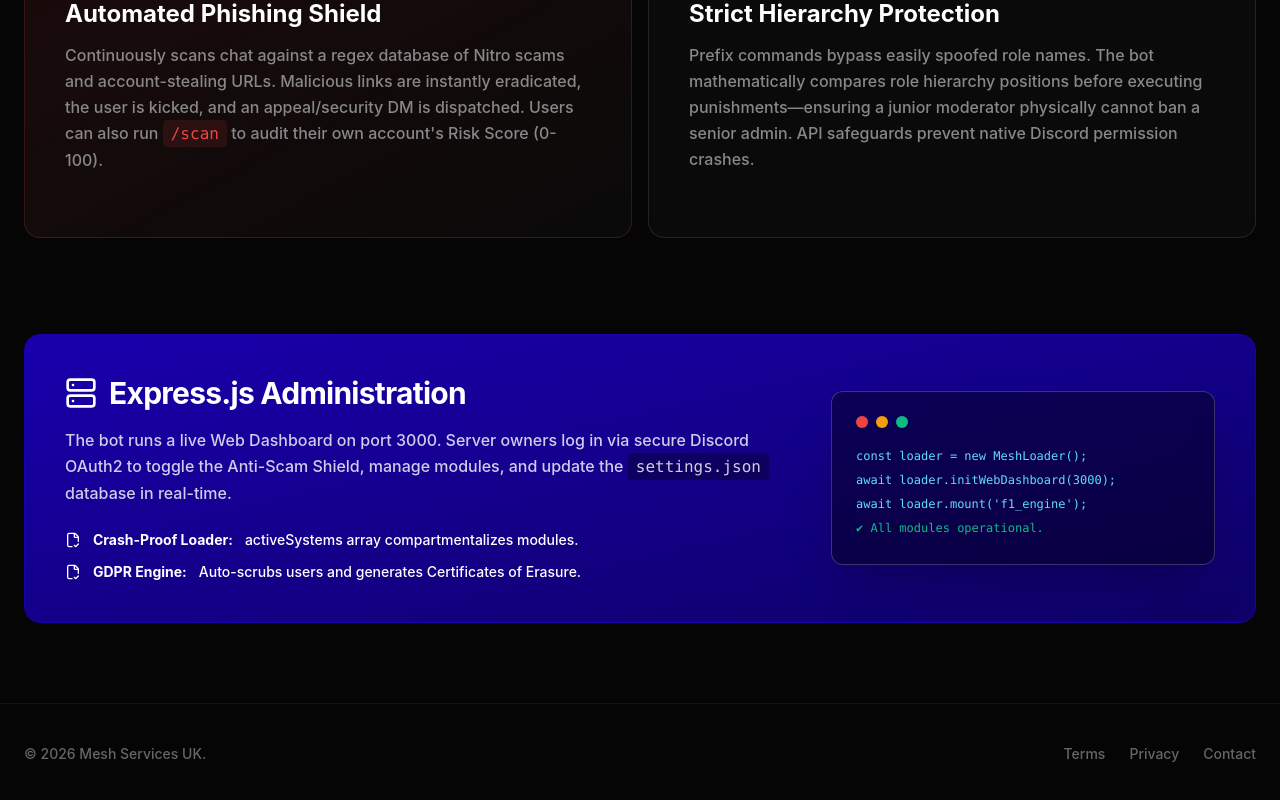
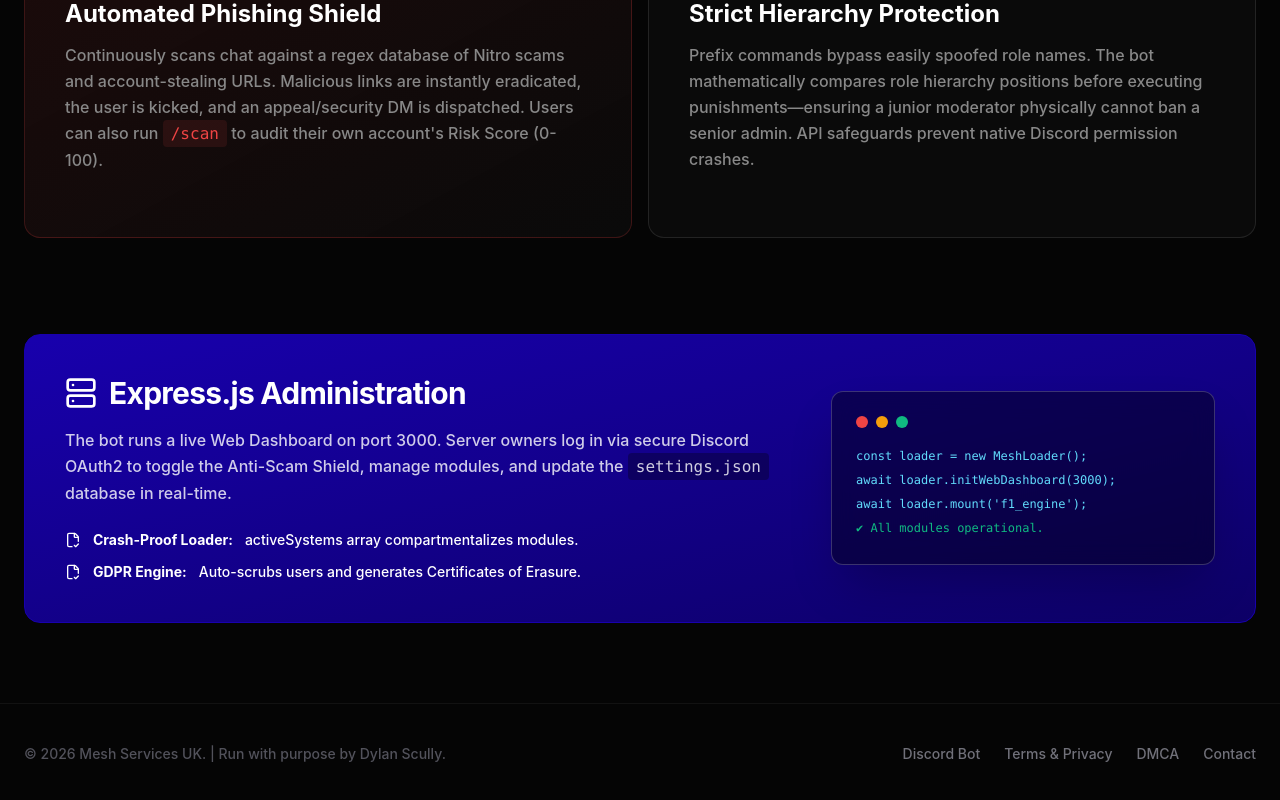
Before and after one commit to dylanscully2005/mesh-website, a React (Vite) app: page /bot in a window 1280 px wide. Shown: the part 1626-2426 px from the top of the page. Built offline with nearby package versions, Linux system fonts and the light colour scheme; no server answers.

Commit message:
Changed admin log in and added footers to all pages

```diff
--- a/src/pages/About.tsx
+++ b/src/pages/About.tsx
@@ -117,15 +117,18 @@ export default function About() {
       </main>
 
       {/* Footer */}
-      <footer className="border-t border-white/5 mt-20 pt-10">
-        <div className="max-w-7xl mx-auto px-6 flex flex-col md:flex-row items-center justify-between gap-4">
-          <div className="text-[#666] font-medium text-sm">
-            © 2026 Mesh Services UK.
+       <footer className="border-t border-white/5 mt-20 pt-10 pb-6">
+        <div className="max-w-7xl mx-auto px-6 flex flex-col md:flex-row items-center justify-between gap-6">
+          <div className="text-zinc-600 font-medium text-sm text-center md:text-left">
+            © {new Date().getFullYear()} Mesh Services UK. <br className="md:hidden" />
+            <span className="hidden md:inline"> | </span>
+            Run with purpose by Dylan Scully.
           </div>
-          <div className="flex gap-6 text-sm font-medium text-[#666]">
-            <Link to="/policies" className="hover:text-white transition-colors">Terms</Link>
-            <Link to="/policies" className="hover:text-white transition-colors">Privacy</Link>
-            <Link to="/support" className="hover:text-white transition-colors">Contact</Link>
+          <div className="flex flex-wrap justify-center gap-6 text-sm font-medium text-zinc-500">
+            <Link to="/bot" className="hover:text-zinc-200 transition-colors">Discord Bot</Link>
+            <Link to="/policies" className="hover:text-zinc-200 transition-colors">Terms & Privacy</Link>
+            <Link to="/policies" className="hover:text-zinc-200 transition-colors">DMCA</Link>
+            <Link to="/support" className="hover:text-zinc-200 transition-colors">Contact</Link>
           </div>
         </div>
       </footer>
--- a/src/pages/Bot.tsx
+++ b/src/pages/Bot.tsx
@@ -186,15 +186,18 @@ export default function Bot() {
       </main>
 
       {/* Footer */}
-      <footer className="border-t border-white/5 mt-20 pt-10">
-        <div className="max-w-7xl mx-auto px-6 flex flex-col md:flex-row items-center justify-between gap-4">
-          <div className="text-[#666] font-medium text-sm">
-            © 2026 Mesh Services UK.
+      <footer className="border-t border-white/5 mt-20 pt-10 pb-6">
+        <div className="max-w-7xl mx-auto px-6 flex flex-col md:flex-row items-center justify-between gap-6">
+          <div className="text-zinc-600 font-medium text-sm text-center md:text-left">
+            © {new Date().getFullYear()} Mesh Services UK. <br className="md:hidden" />
+            <span className="hidden md:inline"> | </span>
+            Run with purpose by Dylan Scully.
           </div>
-          <div className="flex gap-6 text-sm font-medium text-[#666]">
-            <Link to="/policies" className="hover:text-white transition-colors">Terms</Link>
-            <Link to="/policies" className="hover:text-white transition-colors">Privacy</Link>
-            <Link to="/support" className="hover:text-white transition-colors">Contact</Link>
+          <div className="flex flex-wrap justify-center gap-6 text-sm font-medium text-zinc-500">
+            <Link to="/bot" className="hover:text-zinc-200 transition-colors">Discord Bot</Link>
+            <Link to="/policies" className="hover:text-zinc-200 transition-colors">Terms & Privacy</Link>
+            <Link to="/policies" className="hover:text-zinc-200 transition-colors">DMCA</Link>
+            <Link to="/support" className="hover:text-zinc-200 transition-colors">Contact</Link>
           </div>
         </div>
       </footer>
--- a/src/pages/Economics.tsx
+++ b/src/pages/Economics.tsx
@@ -93,16 +93,18 @@ export default function Economics() {
       </main>
 
       {/* Footer */}
-      <footer className="border-t border-white/5 mt-20 pt-10">
-        <div className="max-w-7xl mx-auto px-6 flex flex-col md:flex-row items-center justify-between gap-4">
-          <div className="text-[#666] font-medium text-sm">
-            © 2026 Mesh Services UK. Operational in Runcorn, UK.
+       <footer className="border-t border-white/5 mt-20 pt-10 pb-6">
+        <div className="max-w-7xl mx-auto px-6 flex flex-col md:flex-row items-center justify-between gap-6">
+          <div className="text-zinc-600 font-medium text-sm text-center md:text-left">
+            © {new Date().getFullYear()} Mesh Services UK. <br className="md:hidden" />
+            <span className="hidden md:inline"> | </span>
+            Run with purpose by Dylan Scully.
           </div>
-          <div className="flex gap-6 text-sm font-medium text-[#666]">
-            <Link to="/policies" className="hover:text-white transition-colors">Terms</Link>
-            <Link to="/policies" className="hover:text-white transition-colors">Privacy</Link>
-            <Link to="/policies" className="hover:text-white transition-colors">DMCA</Link>
-            <a href="mailto:support@meshservicesuk.com" className="hover:text-white transition-colors">Contact</a>
+          <div className="flex flex-wrap justify-center gap-6 text-sm font-medium text-zinc-500">
+            <Link to="/bot" className="hover:text-zinc-200 transition-colors">Discord Bot</Link>
+            <Link to="/policies" className="hover:text-zinc-200 transition-colors">Terms & Privacy</Link>
+            <Link to="/policies" className="hover:text-zinc-200 transition-colors">DMCA</Link>
+            <Link to="/support" className="hover:text-zinc-200 transition-colors">Contact</Link>
           </div>
         </div>
       </footer>
--- a/src/pages/Home.tsx
+++ b/src/pages/Home.tsx
@@ -11,7 +11,7 @@ export default function Home() {
         <div className="max-w-7xl mx-auto px-6 h-16 flex items-center justify-between">
           <div className="flex items-center gap-2 group cursor-pointer">
             <Hexagon fill="#1800ad" className="text-[#1800ad] w-6 h-6 group-hover:scale-110 transition-transform" />
-            <span className="text-base font-bold tracking-tight text-zinc-100">Mesh Services UK</span>
+            <span className="text-base font-bold tracking-tight text-zinc-100">Mesh Global Services</span>
           </div>
           <div className="hidden md:flex items-center gap-8 text-sm font-medium text-zinc-500">
             <Link to="/infrastructure" className="hover:text-zinc-200 transition-colors">Infrastructure</Link>
--- a/src/pages/Infrastructure.tsx
+++ b/src/pages/Infrastructure.tsx
@@ -173,7 +173,7 @@ export default function Infrastructure() {
       </main>
 
       {/* Footer - Matched to Home.tsx style */}
-      <footer className="border-t border-white/5 mt-20 pt-10 pb-6">
+    <footer className="border-t border-white/5 mt-20 pt-10 pb-6">
         <div className="max-w-7xl mx-auto px-6 flex flex-col md:flex-row items-center justify-between gap-6">
           <div className="text-zinc-600 font-medium text-sm text-center md:text-left">
             © {new Date().getFullYear()} Mesh Services UK. <br className="md:hidden" />
@@ -181,9 +181,10 @@ export default function Infrastructure() {
             Run with purpose by Dylan Scully.
           </div>
           <div className="flex flex-wrap justify-center gap-6 text-sm font-medium text-zinc-500">
+            <Link to="/bot" className="hover:text-zinc-200 transition-colors">Discord Bot</Link>
             <Link to="/policies" className="hover:text-zinc-200 transition-colors">Terms & Privacy</Link>
             <Link to="/policies" className="hover:text-zinc-200 transition-colors">DMCA</Link>
-            <a href="mailto:support@meshservicesuk.com" className="hover:text-zinc-200 transition-colors">Contact</a>
+            <Link to="/support" className="hover:text-zinc-200 transition-colors">Contact</Link>
           </div>
         </div>
       </footer>
--- a/src/pages/Policies.tsx
+++ b/src/pages/Policies.tsx
@@ -384,6 +384,21 @@ export default function Policies() {
 
         </div>
       </main>
+       <footer className="border-t border-white/5 mt-20 pt-10 pb-6">
+        <div className="max-w-7xl mx-auto px-6 flex flex-col md:flex-row items-center justify-between gap-6">
+          <div className="text-zinc-600 font-medium text-sm text-center md:text-left">
+            © {new Date().getFullYear()} Mesh Services UK. <br className="md:hidden" />
+            <span className="hidden md:inline"> | </span>
+            Run with purpose by Dylan Scully.
+          </div>
+          <div className="flex flex-wrap justify-center gap-6 text-sm font-medium text-zinc-500">
+            <Link to="/bot" className="hover:text-zinc-200 transition-colors">Discord Bot</Link>
+            <Link to="/policies" className="hover:text-zinc-200 transition-colors">Terms & Privacy</Link>
+            <Link to="/policies" className="hover:text-zinc-200 transition-colors">DMCA</Link>
+            <Link to="/support" className="hover:text-zinc-200 transition-colors">Contact</Link>
+          </div>
+        </div>
+      </footer>
     </div>
   );
 }
--- a/src/pages/Support.tsx
+++ b/src/pages/Support.tsx
@@ -131,6 +131,21 @@ export default function Support() {
 
         </div>
       </main>
+       <footer className="border-t border-white/5 mt-20 pt-10 pb-6">
+        <div className="max-w-7xl mx-auto px-6 flex flex-col md:flex-row items-center justify-between gap-6">
+          <div className="text-zinc-600 font-medium text-sm text-center md:text-left">
+            © {new Date().getFullYear()} Mesh Services UK. <br className="md:hidden" />
+            <span className="hidden md:inline"> | </span>
+            Run with purpose by Dylan Scully.
+          </div>
+          <div className="flex flex-wrap justify-center gap-6 text-sm font-medium text-zinc-500">
+            <Link to="/bot" className="hover:text-zinc-200 transition-colors">Discord Bot</Link>
+            <Link to="/policies" className="hover:text-zinc-200 transition-colors">Terms & Privacy</Link>
+            <Link to="/policies" className="hover:text-zinc-200 transition-colors">DMCA</Link>
+            <Link to="/support" className="hover:text-zinc-200 transition-colors">Contact</Link>
+          </div>
+        </div>
+      </footer>
     </div>
   );
 }
--- a/src/pages/jobs.tsx
+++ b/src/pages/jobs.tsx
@@ -363,6 +363,21 @@ export default function Jobs() {
         </div>
 
       </main>
+       <footer className="border-t border-white/5 mt-20 pt-10 pb-6">
+        <div className="max-w-7xl mx-auto px-6 flex flex-col md:flex-row items-center justify-between gap-6">
+          <div className="text-zinc-600 font-medium text-sm text-center md:text-left">
+            © {new Date().getFullYear()} Mesh Services UK. <br className="md:hidden" />
+            <span className="hidden md:inline"> | </span>
+            Run with purpose by Dylan Scully.
+          </div>
+          <div className="flex flex-wrap justify-center gap-6 text-sm font-medium text-zinc-500">
+            <Link to="/bot" className="hover:text-zinc-200 transition-colors">Discord Bot</Link>
+            <Link to="/policies" className="hover:text-zinc-200 transition-colors">Terms & Privacy</Link>
+            <Link to="/policies" className="hover:text-zinc-200 transition-colors">DMCA</Link>
+            <Link to="/support" className="hover:text-zinc-200 transition-colors">Contact</Link>
+          </div>
+        </div>
+      </footer>
     </div>
   );
 }
```
Also changed, not shown: src/pages/AdminLogin.tsx (+4 -4 lines).
